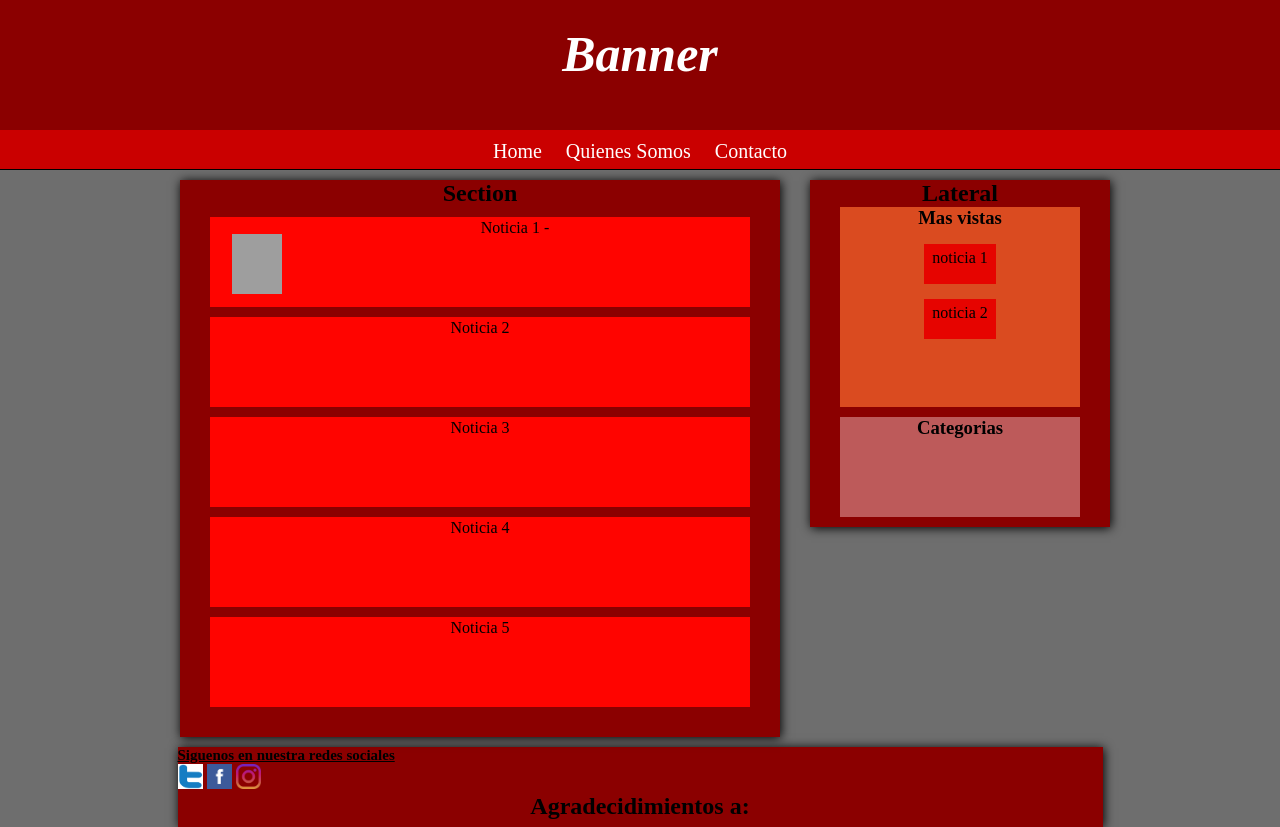
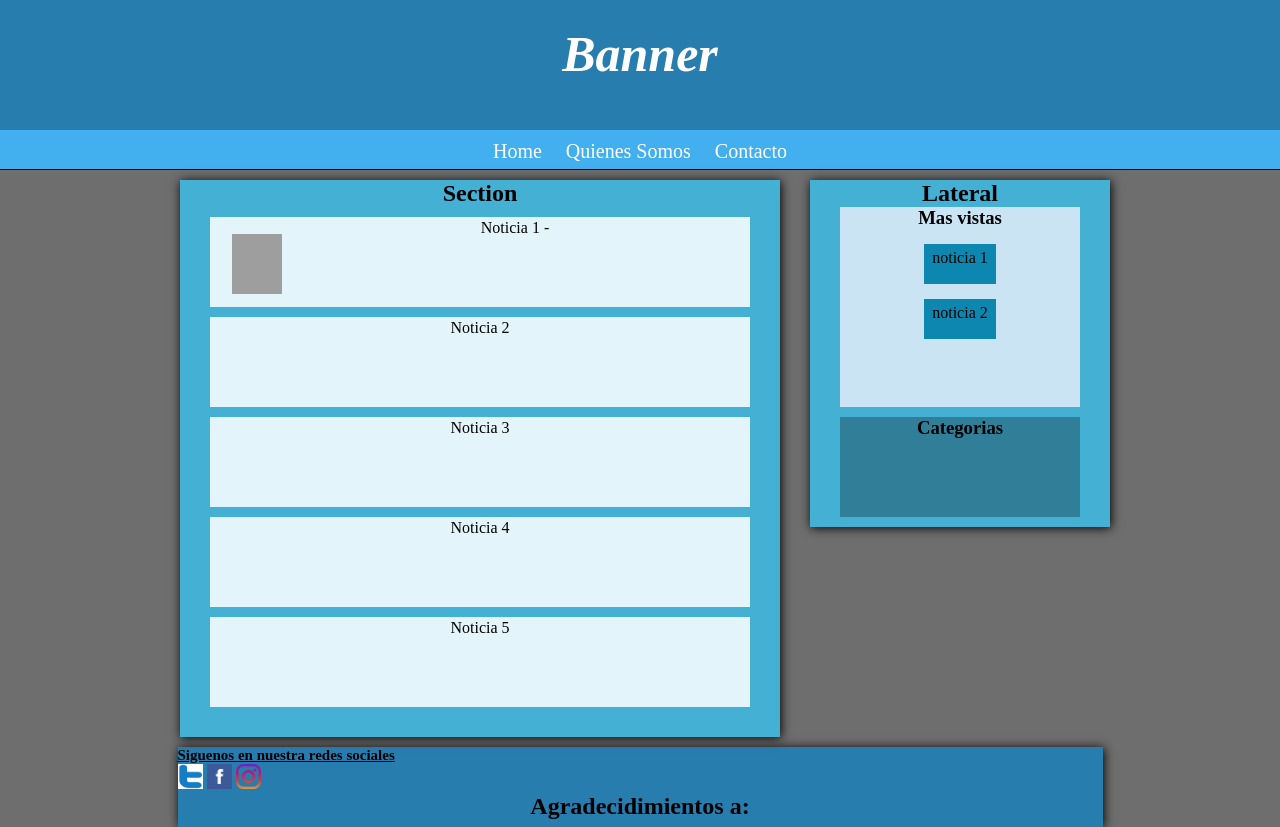
Before and after one commit to lautyU/uno_movil, a PHP site: page / in a window 1280 px wide. Run offline with PHP 8.4, Linux system fonts and the light colour scheme; grey boxes are pictures that could not be loaded.

Commit message:
cambio de colores de la pagina

```diff
--- a/main.css
+++ b/main.css
@@ -14,7 +14,7 @@ body{
 }
 
 header{
-	background-color: darkred;
+	background-color: #277DAE;
 	width: 100%;
 	height: 130px;
 	padding-top: 10px;
@@ -31,7 +31,7 @@ header h1{
 nav{
 	width: 100%;
 	height: 40px;
- 	background: rgb(202, 0, 0);
+ 	background: #42AFEE;
  	border-bottom: 1px solid black;
 
 }
@@ -51,7 +51,7 @@ nav ul a{
 
 nav ul a:hover{
 	background:white;
-	color: rgb(202, 0, 0);
+	color: #CAE4F3;
 	box-shadow: 1px 1px 10px #000;
 
 }
@@ -64,7 +64,7 @@ nav ul a:hover{
 #seccion{
 	width: 600px;
 	min-height: 400px;
-	background: darkred;
+	background: #44B0D4;
 	margin: 10px;
 	box-shadow: 1px 1px 10px #000;
 	display: inline-block;
@@ -76,7 +76,7 @@ nav ul a:hover{
 section ul li{
 	width: 90%;
 	height: 90px;
-	background: rgb(259, 4, 0);
+	background: #E3F5FB;
 	margin:10px;
 	padding: 2px;
 }
@@ -112,13 +112,13 @@ aside{
 	display:inline-block;
 	width: 300px;
 	min-height: 100px;
-	background: darkred;
+	background: #44B0D4;
 	float: right;
 	margin: 10px;
 	box-shadow: 1px 1px 10px #000;
 }
 aside ul li:hover{
-	background: #ccc;
+	background: #0D87AF;
 	height: 50px;
 	cursor: pointer;}
 
@@ -126,12 +126,12 @@ aside section{
 	margin-bottom: 10px;
 	width: 80%;
 
-	background: rgb(218, 75, 32);
+	background:#CAE4F3;
 }
 aside section li{
 	width: 30%;
 	height: 40px;
-	background: rgb(230, 4, 0);
+	background: #0D87AF;
 	margin:15px;
 	padding: 5px;
 }
@@ -140,7 +140,7 @@ aside section li{
 }
 
 #categorias{
-	background: rgb(189, 90, 90);
+	background: #307E98;
 	height: 100px;
 }
 
@@ -148,7 +148,7 @@ footer{
 	width: 925px;
 	height: 80px;
 	margin: auto;
-	background: darkred;
+	background:  #277DAE;
 	box-shadow: 1px 1px 10px #000;
 
 }
```
